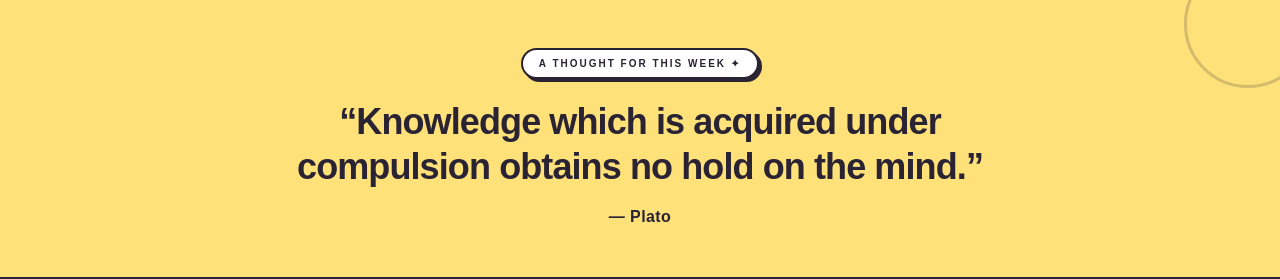
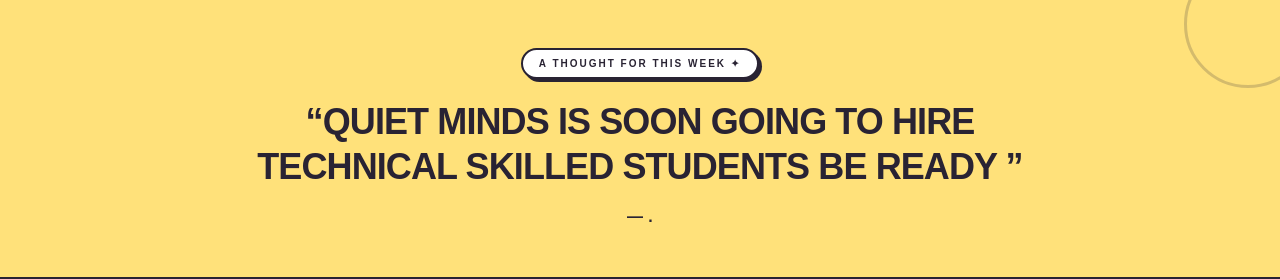
Before and after one commit to quietbuilds-commits/quiet-minds, a Next.js app: page / in a window 1280 px wide. Shown: the top 279 px of the page. Built offline with nearby package versions, Linux system fonts and the light colour scheme.

Commit message:
Update weekly quote

```diff
--- a/app/page.tsx
+++ b/app/page.tsx
@@ -9,8 +9,8 @@ import Link from "next/link";
 
 // ✏️ CHANGE THIS QUOTE EVERY WEEK
 const WEEKLY_QUOTE = {
-  text: "Knowledge which is acquired under compulsion obtains no hold on the mind.",
-  author: "Plato",
+  text: "QUIET MINDS IS SOON GOING TO HIRE TECHNICAL SKILLED STUDENTS BE READY ",
+  author: ".",
 };
 
 const recentUploads = [
```
